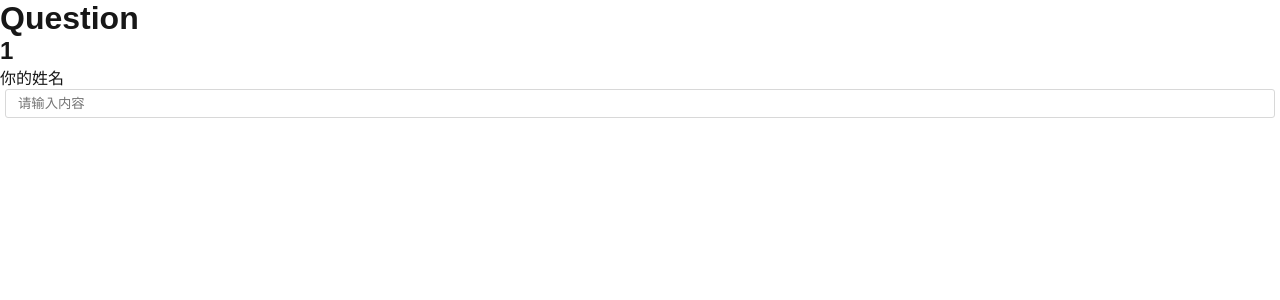
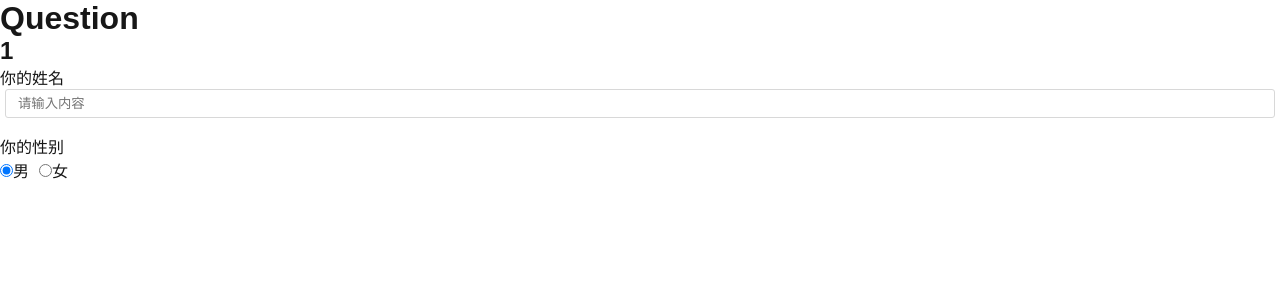
Before and after one commit to pantuq/quiz-stat-c, a Next.js app: page /question/1 in a window 1280 px wide. Shown: the top 300 px of the page. Built offline with nearby package versions, Linux system fonts and the light colour scheme.

Commit message:
feat: 创建QuestionRadio组件并引入到页面中

```diff
--- a/src/app/question/[id]/page.tsx
+++ b/src/app/question/[id]/page.tsx
@@ -1,4 +1,5 @@
 import QuestionInput from "@/components/QuestionComponents/QuestionInput";
+import QuestionRadio from "@/components/QuestionComponents/QuestionRadio";
 
 export default async function About({params}: {params: Promise<{id: string}>}) {
     const { id } = await params;
@@ -9,6 +10,15 @@
             <h2>{id}</h2>
             <form>
                 <QuestionInput fe_id="c1" props={{title: '你的姓名',placeholder: "请输入内容"}}/>
+                <QuestionRadio fe_id="c2" props={{
+                    title: '你的性别',
+                    options: [
+                        {value: 'male', text: '男'},
+                        {value: 'female', text: '女'}
+                    ],
+                    value: 'male',
+                    isVertical: false
+                }}/>
             </form>
         </div>
     );
--- /dev/null
+++ b/src/components/QuestionComponents/QuestionRadio.module.scss
@@ -0,0 +1,14 @@
+.list {
+    padding: 0;
+    list-style-type: none;
+}
+
+.verticalItem {
+    margin-bottom: 10px;
+    // ul和li的排列方式就是垂直排列，所以只需要设置margin-bottom即可
+}
+
+.horizontalItem {
+    display: inline-block;
+    margin-right: 10px;
+}
--- /dev/null
+++ b/src/components/QuestionComponents/QuestionRadio.tsx
@@ -0,0 +1,42 @@
+import React, { memo, FC } from 'react'
+import styles from './QuestionRadio.module.scss'
+
+type PropsType = {
+    fe_id: string,
+    props: {
+        title: string,
+        options: Array<{value: string, text: string}>,
+        value: string,
+        isVertical: boolean
+    }
+}
+
+const QuestionRadio: FC<PropsType> = memo(function QuestionRadio({ fe_id, props}) {
+    const { title, options, value, isVertical } = props
+    return (
+        <>
+            <p>{title}</p>
+            <ul className={styles.list}>
+                {options.map(opt => {
+                    const { value: val, text } = opt
+
+                    // 判断竖向、横向
+                    let liClassName = ''
+                    if(isVertical) liClassName = styles.verticalItem
+                    else liClassName = styles.horizontalItem
+
+                    return (<li key={val} className={liClassName}>
+                        <label>
+                            <input type="radio" name={fe_id} value={val} defaultChecked={value === val} />
+                            {text}
+                        </label>
+                    </li>)
+                })}
+            </ul>
+        </>
+    )
+})
+
+
+
+export default QuestionRadio
```
